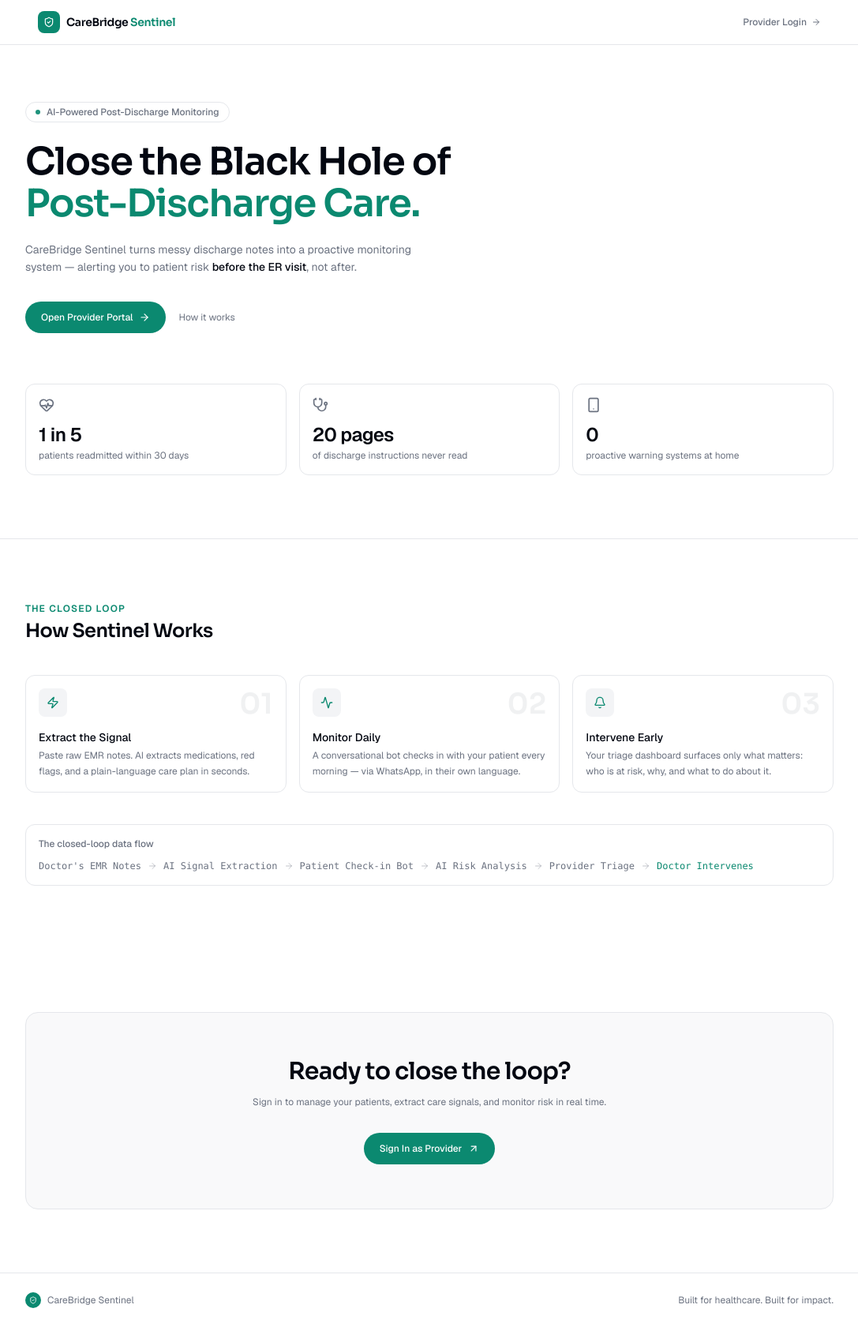
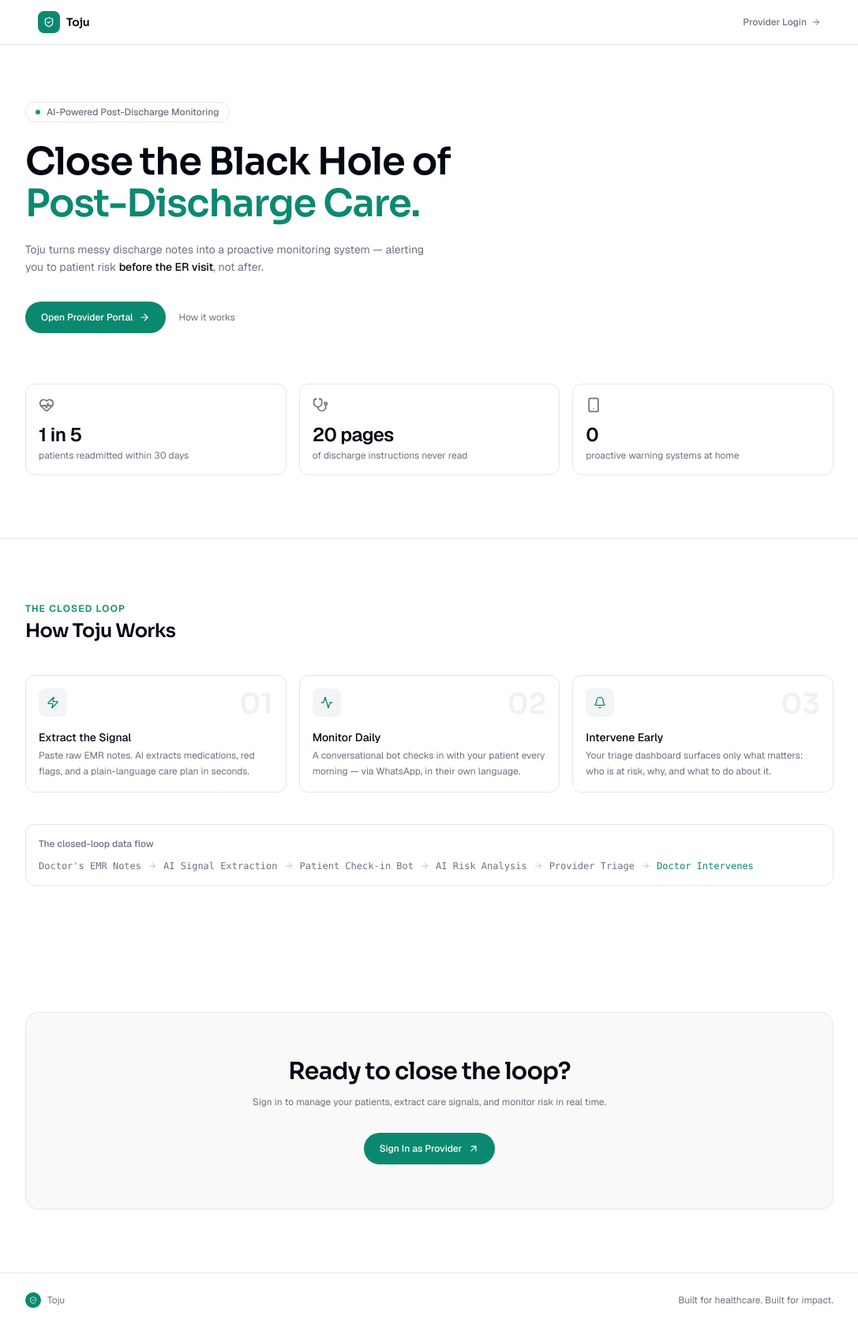
Before and after one commit to thedesigngrandmaster/toju, a Next.js app in the folder frontend/: page / in a window 1280 px wide. Shown: the whole page at 79% size, without its empty margins (96-1183 px from the left). Built offline with nearby package versions, Linux system fonts and the light colour scheme; what @nextui-org/react would draw is missing.

Commit message:
feat(views): update LandingView and LoginView components

```diff
--- a/frontend/views/LandingView.tsx
+++ b/frontend/views/LandingView.tsx
@@ -82,7 +82,7 @@ export default function LandingView() {
               <ShieldCheck className="size-3.5 text-white" />
             </div>
             <span className="font-display font-semibold text-sm tracking-tight text-foreground">
-              CareBridge <span className="text-primary">Sentinel</span>
+              Toju
             </span>
           </Link>
           <Link
@@ -127,7 +127,7 @@ export default function LandingView() {
               animate="show"
               className="text-sm text-muted-foreground leading-relaxed mb-8 max-w-lg"
             >
-              CareBridge Sentinel turns messy discharge notes into a proactive monitoring
+              Toju turns messy discharge notes into a proactive monitoring
               system — alerting you to patient risk{' '}
               <span className="text-foreground font-medium">before the ER visit</span>, not after.
             </motion.p>
@@ -191,7 +191,7 @@ export default function LandingView() {
               The Closed Loop
             </p>
             <h2 className="font-display text-2xl font-semibold tracking-tight text-foreground">
-              How Sentinel Works
+              How Toju Works
             </h2>
           </motion.div>
 
@@ -279,7 +279,7 @@ export default function LandingView() {
             <div className="size-5 rounded bg-primary flex items-center justify-center">
               <ShieldCheck className="size-2.5 text-white" />
             </div>
-            <span className="text-xs text-muted-foreground">CareBridge Sentinel</span>
+            <span className="text-xs text-muted-foreground">Toju</span>
           </div>
           <p className="text-xs text-muted-foreground">Built for healthcare. Built for impact.</p>
         </div>
--- a/frontend/views/auth/LoginView.tsx
+++ b/frontend/views/auth/LoginView.tsx
@@ -68,7 +68,7 @@ export default function LoginView() {
               <ShieldCheck className="size-5 text-primary" />
             </div>
             <h1 className="font-display text-base font-semibold tracking-tight text-foreground">
-              CareBridge Sentinel
+              Toju
             </h1>
             <p className="text-xs text-muted-foreground mt-0.5">Provider Portal</p>
           </div>
```
